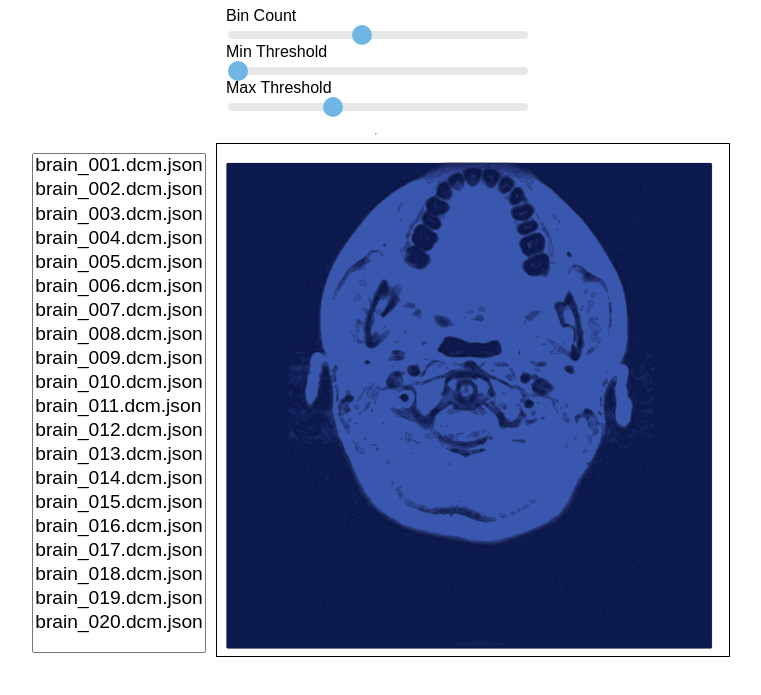
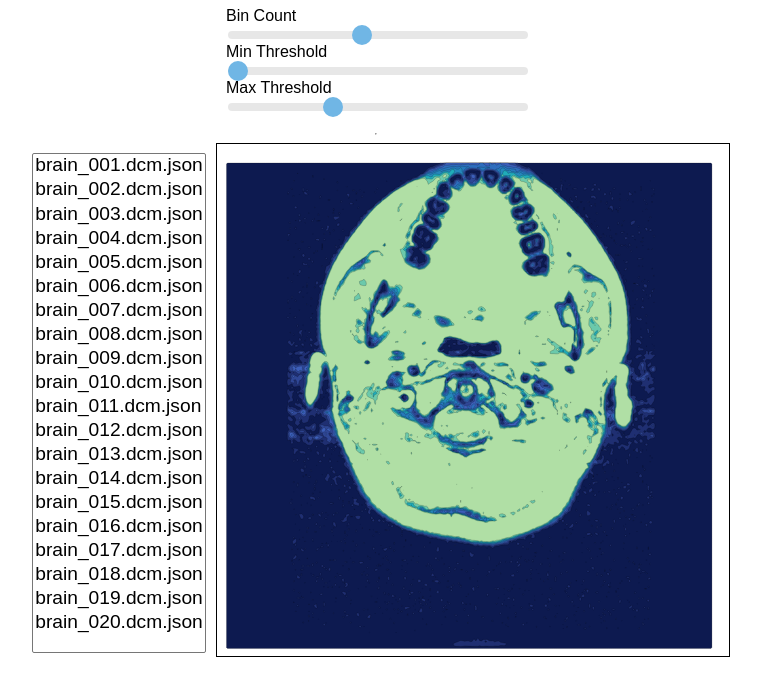
Before and after one commit to SnehashishSrivastava/CT-Scan-viz, a plain HTML site: page index.html in a window 1280 px wide. Shown: the part 117-812 px from the top of the page, without its empty margins (264-1025 px from the left). Drawn offline with nearby package versions, Linux system fonts and the light colour scheme.

Commit message:
Update index.html

```diff
--- a/index.html
+++ b/index.html
@@ -83,8 +83,8 @@
                 // Step 3 contour generator
 
                 const colors = d3.scaleLinear()
-                    .domain([minThreshold,maxThreshold,(maxThreshold - minThreshold)/binCount])
-                    .range(["#0d1a50", "#3e5eba", "#2b83ba", "#abdda4", "#ffffbf", "#FF0000", "#d7191c"])
+                    .domain(d3.range(minValue,maxValue,(maxValue - minValue)/binCount))
+                    .range(["#0d1a50", "#3e5eba", "#2b83ba", "#abdda4", "#ffffbf", "#fdae61", "#d7191c"])
                     .interpolate(d3.interpolateHcl);
 
 
```
